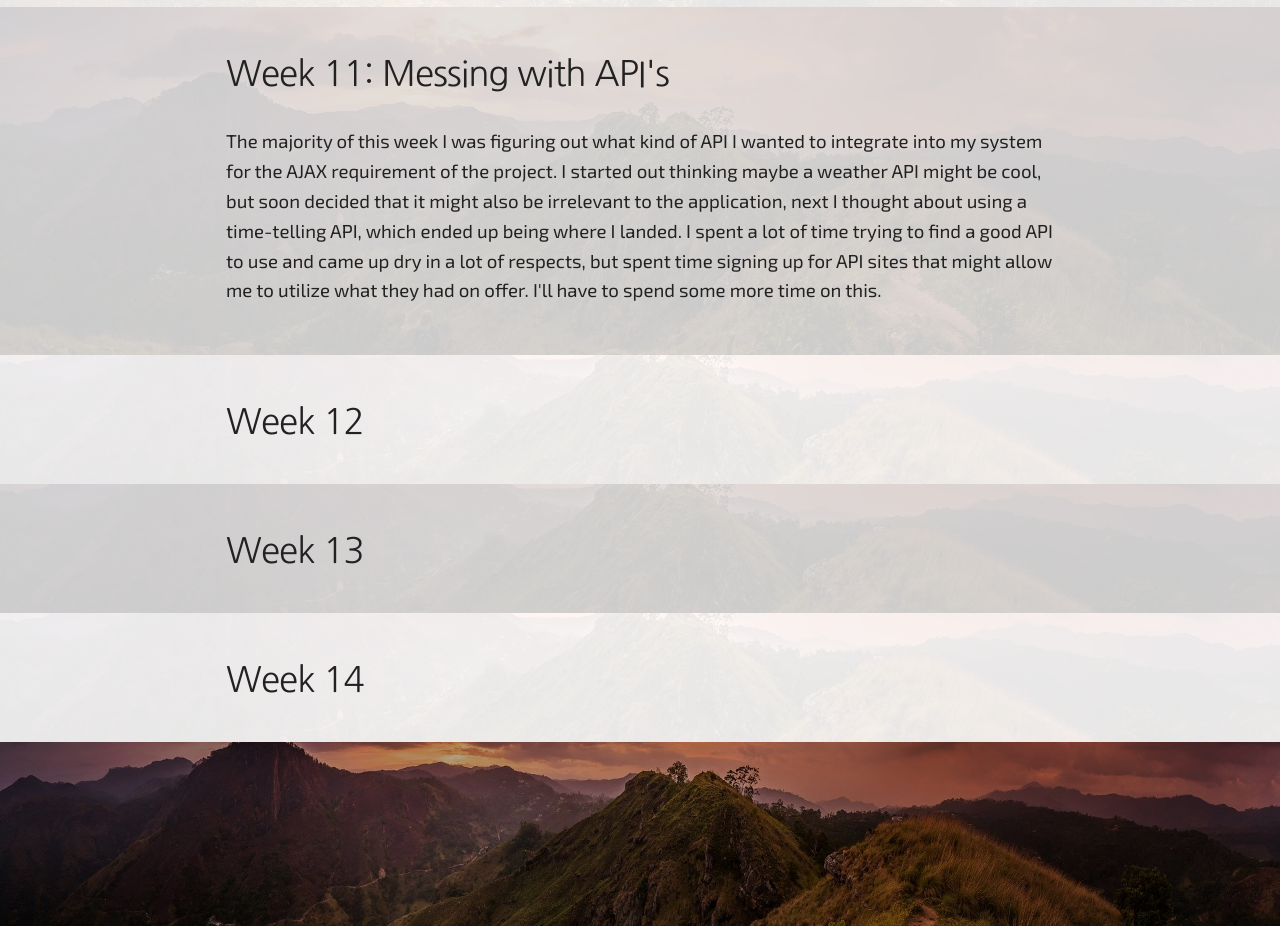
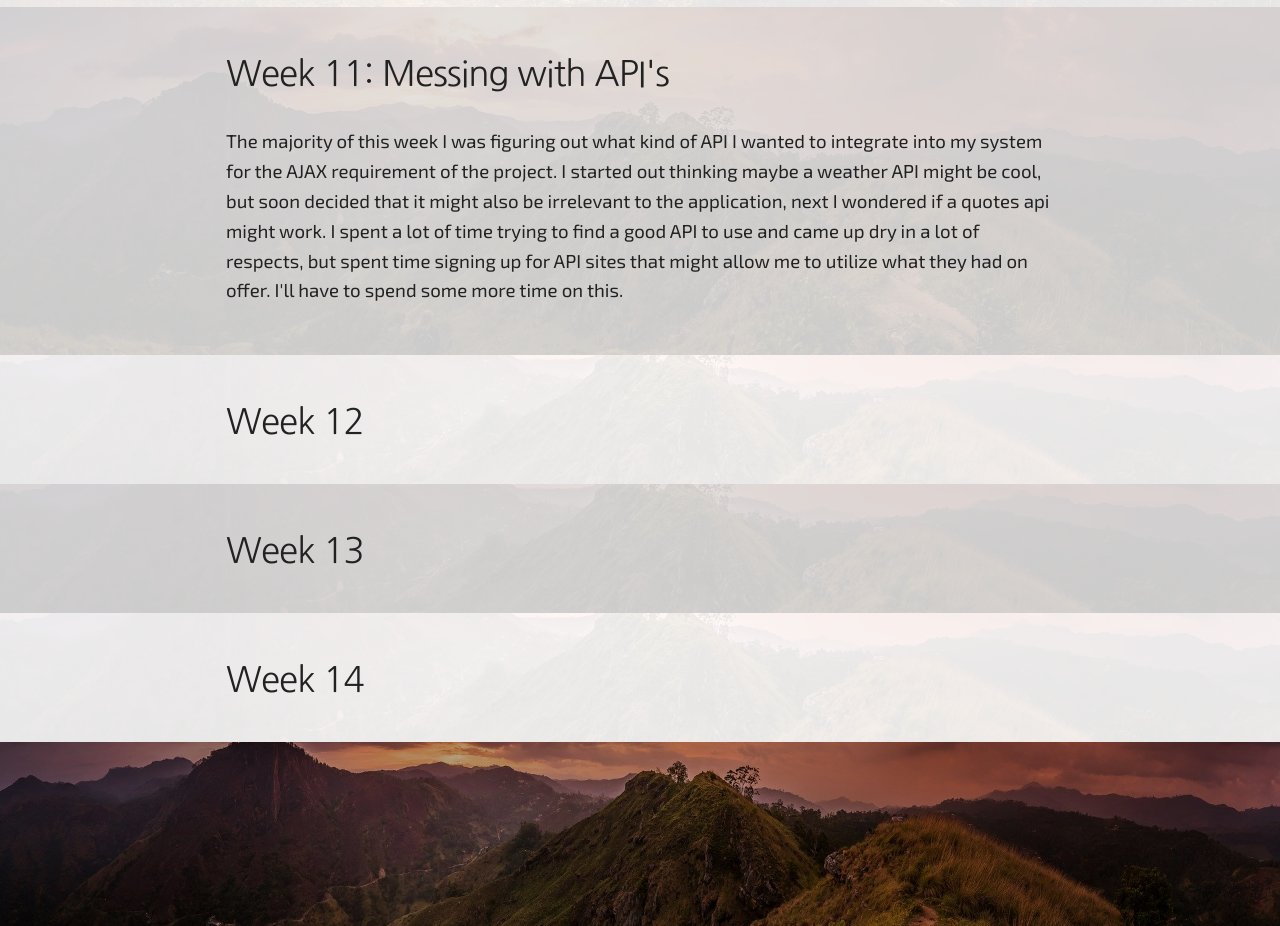
Before and after one commit to Costigan-Stephen/CIT261-PT2, a plain HTML site: page competency/journal.html in a window 1280 px wide. Shown: the part 4860-5786 px from the top of the page. Drawn offline with Linux system fonts and the light colour scheme.

Commit message:
Add files via upload

```diff
--- a/competency/journal.html
+++ b/competency/journal.html
@@ -198,8 +198,8 @@
           <h2 id="week11">Week 11: Messing with API's</h2>
           <p>The majority of this week I was figuring out what kind of API I wanted to integrate into my system for the
             AJAX requirement of the project. I started out thinking maybe a weather API might be cool, but soon decided
-            that it might also be irrelevant to the application, next I thought about using a time-telling API, which
-            ended up being where I landed. I spent a lot of time trying to find a good API to use and came up dry in a
+            that it might also be irrelevant to the application, next I wondered if a quotes api might work. I spent a
+            lot of time trying to find a good API to use and came up dry in a
             lot of respects, but spent time signing up for API sites that might allow me to utilize what they had on
             offer. I'll have to spend some more time on this.
           </p>
```
